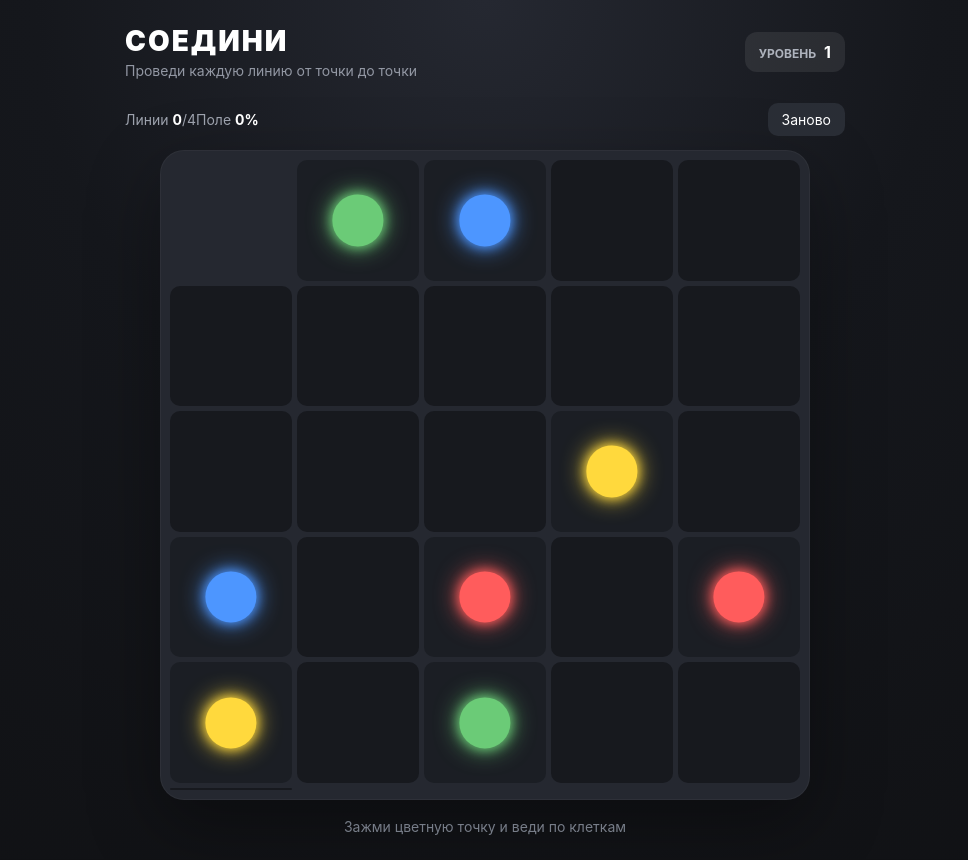
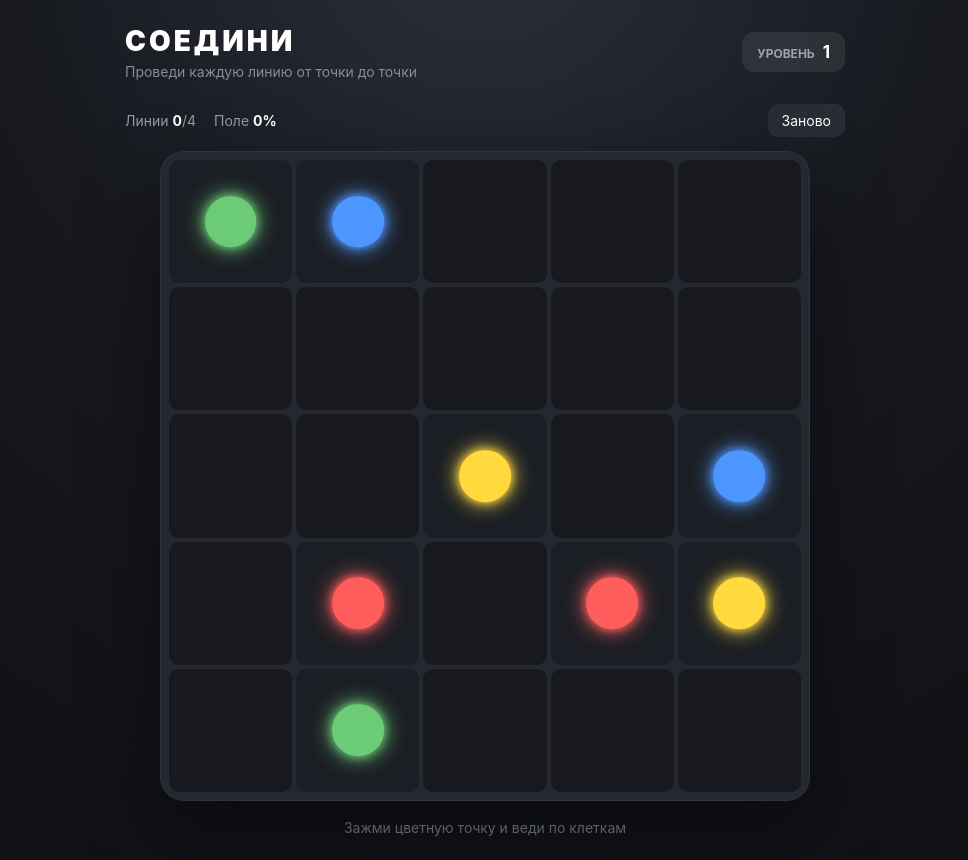
Before and after one commit to dancheei2-hue/Soedini, a React (Vite) app: page / in a window 1280 px wide. Shown: the whole page, without its empty margins (155-1123 px from the left). Built offline with nearby package versions, Linux system fonts and the light colour scheme.

Commit message:
Update style.css

```diff
--- a/src/style.css
+++ b/src/style.css
@@ -6,8 +6,8 @@ html,
 body,
 #root {
   margin: 0;
+  width: 100%;
   min-height: 100%;
-  width: 100%;
 }
 
 body {
@@ -17,8 +17,13 @@ body {
     BlinkMacSystemFont,
     "Segoe UI",
     sans-serif;
-  background: #101114;
-  color: #ffffff;
+
+  background: #0f1014;
+  color: #fff;
+
+  user-select: none;
+  -webkit-user-select: none;
+  -webkit-touch-callout: none;
 }
 
 button {
@@ -27,14 +32,15 @@ button {
 
 .app {
   min-height: 100vh;
+  padding: 24px;
+
   background:
     radial-gradient(
-      circle at top,
-      #252831 0%,
-      #15171c 42%,
-      #101114 100%
+      circle at 50% -10%,
+      #2b303b 0%,
+      #17191f 42%,
+      #0f1014 100%
     );
-  padding: 24px;
 }
 
 .topbar {
@@ -50,29 +56,36 @@ button {
 .logo {
   font-size: 28px;
   font-weight: 900;
-  letter-spacing: 2px;
+  letter-spacing: 3px;
 }
 
 .subtitle {
-  margin-top: 4px;
-  color: #9297a3;
+  margin-top: 5px;
+
+  color: #858b97;
   font-size: 14px;
 }
 
 .level {
-  padding: 10px 14px;
+  padding: 10px 15px;
+
   border-radius: 12px;
+
   background: rgba(255, 255, 255, 0.08);
-  color: #aeb3bd;
+
+  color: #9da3ae;
+
   font-size: 12px;
   font-weight: 700;
+
   white-space: nowrap;
 }
 
 .level strong {
-  color: white;
-  font-size: 16px;
   margin-left: 5px;
+
+  color: #fff;
+  font-size: 17px;
 }
 
 .game {
@@ -84,65 +97,129 @@ button {
   display: flex;
   align-items: center;
   justify-content: space-between;
+
   margin-bottom: 14px;
 
-  color: #9da2ad;
+  color: #969ca7;
   font-size: 14px;
 }
 
-.info strong {
-  color: white;
+.stats {
+  display: flex;
+  gap: 18px;
+}
+
+.stats strong {
+  color: #fff;
 }
 
 .info button {
+  padding: 8px 14px;
+
   border: 0;
   border-radius: 10px;
-  padding: 8px 14px;
 
-  color: white;
   background: #292d35;
+  color: #fff;
 
   cursor: pointer;
-  transition: 0.2s ease;
+
+  transition:
+    background 0.15s ease,
+    transform 0.15s ease;
 }
 
 .info button:hover {
   background: #353a44;
 }
 
+.info button:active {
+  transform: scale(0.95);
+}
+
 .board {
+  position: relative;
+
   width: min(650px, 100%);
   aspect-ratio: 1 / 1;
+
   margin: 0 auto;
 
   display: grid;
 
-  padding: 10px;
-  gap: 5px;
+  padding: 9px;
+  gap: 4px;
 
   border-radius: 24px;
 
   background: #252830;
 
   box-shadow:
-    0 25px 70px rgba(0, 0, 0, 0.35),
-    inset 0 0 0 1px rgba(255, 255, 255, 0.04);
+    0 30px 80px rgba(0, 0, 0, 0.45),
+    inset 0 0 0 1px rgba(255, 255, 255, 0.05);
+
+  overflow: hidden;
+
+  touch-action: none;
+}
+
+.lines {
+  position: absolute;
+
+  inset: 0;
+
+  width: 100%;
+  height: 100%;
+
+  z-index: 5;
+
+  pointer-events: none;
+
+  overflow: visible;
+}
+
+.connection-line {
+  fill: none;
+
+  stroke-width: 7;
+
+  stroke-linecap: round;
+  stroke-linejoin: round;
+
+  filter:
+    drop-shadow(0 0 4px currentColor)
+    drop-shadow(0 0 8px currentColor);
+}
+
+.active-line {
+  opacity: 0.8;
+
+  stroke-width: 7;
 }
 
 .cell {
   position: relative;
+
+  z-index: 10;
+
+  min-width: 0;
+  min-height: 0;
 
   border: 0;
   border-radius: 10px;
 
   background: #17191e;
 
-  cursor: pointer;
+  cursor: crosshair;
+
+  padding: 0;
+
+  touch-action: none;
 
   transition:
-    background 0.15s ease,
-    transform 0.15s ease,
-    box-shadow 0.15s ease;
+    background 0.12s ease,
+    transform 0.12s ease,
+    box-shadow 0.12s ease;
 }
 
 .cell:hover {
@@ -150,60 +227,59 @@ button {
 }
 
 .cell:active {
-  transform: scale(0.94);
+  transform: scale(0.96);
+}
+
+.cell.active {
+  background: #22262e;
+}
+
+.cell.connected {
+  background: rgba(255, 255, 255, 0.025);
 }
 
 .cell.endpoint {
   background: #1b1e24;
 }
 
-.cell.selected {
-  box-shadow:
-    0 0 0 3px rgba(255, 255, 255, 0.8),
-    0 0 20px var(--dot-color);
-}
-
 .dot {
   position: absolute;
 
+  left: 50%;
+  top: 50%;
+
   width: 42%;
   aspect-ratio: 1 / 1;
-
-  top: 50%;
-  left: 50%;
 
   transform: translate(-50%, -50%);
 
   border-radius: 50%;
 
   box-shadow:
-    0 0 12px var(--dot-color),
-    0 0 25px var(--dot-color);
+    0 0 10px var(--dot-color),
+    0 0 22px var(--dot-color),
+    0 0 38px rgba(255, 255, 255, 0.08);
+
+  transition:
+    transform 0.15s ease,
+    box-shadow 0.15s ease;
 }
 
-.cell.connected::after {
-  content: "";
+.cell.endpoint:hover .dot,
+.cell.endpoint:active .dot {
+  transform: translate(-50%, -50%) scale(1.12);
+}
 
-  position: absolute;
-
-  width: 16%;
-  height: 16%;
-
-  top: 50%;
-  left: 50%;
-
-  transform: translate(-50%, -50%);
-
-  border-radius: 50%;
-
-  background: white;
-
-  opacity: 0.85;
+.cell.connected .dot {
+  box-shadow:
+    0 0 12px var(--dot-color),
+    0 0 28px var(--dot-color);
 }
 
 .hint {
+  margin-top: 18px;
+
   text-align: center;
-  margin-top: 18px;
 
   color: #777d88;
   font-size: 14px;
@@ -218,6 +294,7 @@ button {
   border-radius: 18px;
 
   background: rgba(107, 203, 119, 0.1);
+
   border: 1px solid rgba(107, 203, 119, 0.25);
 }
 
@@ -228,6 +305,7 @@ button {
 
 .success-text {
   margin-top: 6px;
+
   color: #969ca6;
   font-size: 14px;
 }
@@ -235,13 +313,13 @@ button {
 .next {
   margin-top: 16px;
 
+  padding: 12px 22px;
+
   border: 0;
   border-radius: 12px;
 
-  padding: 12px 20px;
-
+  background: #fff;
   color: #101114;
-  background: #ffffff;
 
   font-weight: 800;
 
@@ -257,6 +335,10 @@ button {
   opacity: 0.9;
 }
 
+.next:active {
+  transform: scale(0.97);
+}
+
 @media (max-width: 600px) {
   .app {
     padding: 14px;
@@ -268,6 +350,7 @@ button {
 
   .logo {
     font-size: 22px;
+    letter-spacing: 2px;
   }
 
   .subtitle {
@@ -291,4 +374,16 @@ button {
   .dot {
     width: 45%;
   }
+
+  .connection-line {
+    stroke-width: 8;
+  }
+
+  .active-line {
+    stroke-width: 8;
+  }
+
+  .hint {
+    font-size: 13px;
+  }
 }
```
